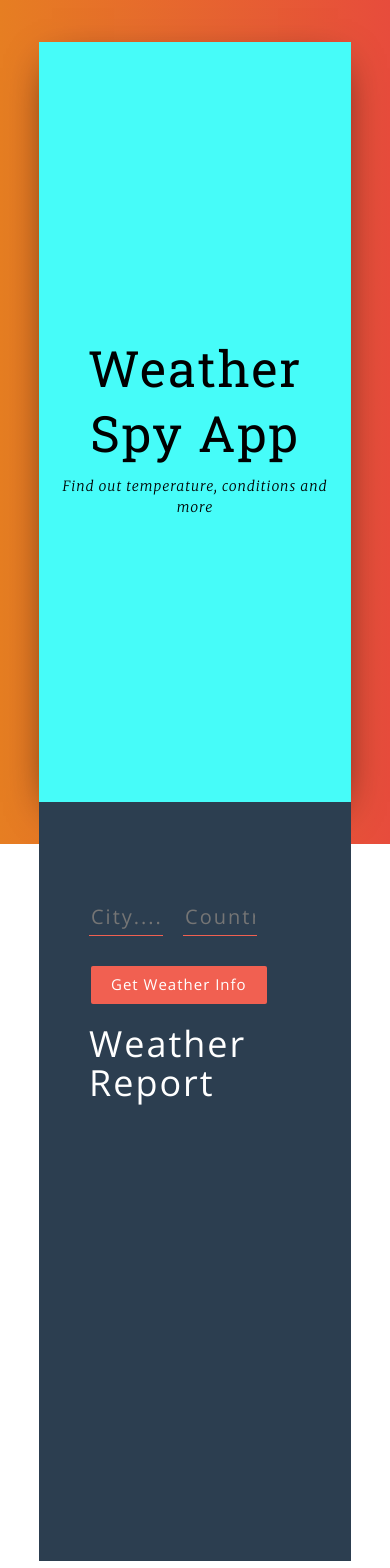
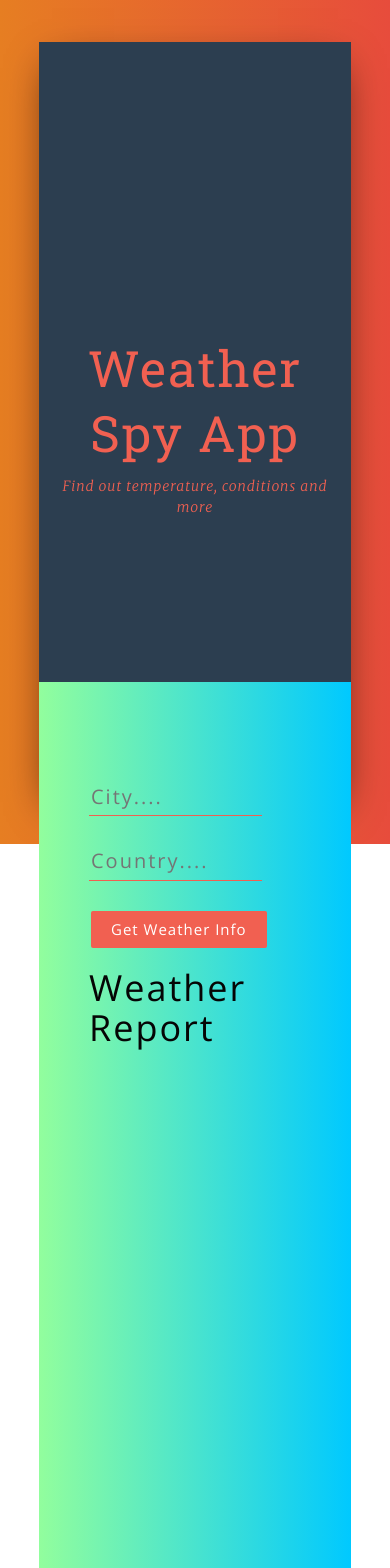
Before and after one commit to unbeatable-abayomi/weather-spy-app, a React (Create React App) app: page / in a window 390 px wide. Shown: the top 1568 px of the page. Built offline with nearby package versions, Linux system fonts and the light colour scheme.

Commit message:
addedMoreResponsivness

```diff
--- a/package.json
+++ b/package.json
@@ -2,7 +2,7 @@
   "name": "my-app",
   "version": "0.1.0",
   "private": true,
-  "homepage": "https://github.com/unbeatable-abayomi/weather-spy-app",
+  "homepage": ".",
   "dependencies": {
     "bootstrap": "^3.3.7",
     "gh-pages": "^2.0.1",
--- a/src/App.css
+++ b/src/App.css
@@ -6,7 +6,7 @@
 
 body {
   font-family: "Open Sans", serif;
-  color: #fff;
+
 }
 
 .wrapper {
@@ -27,7 +27,8 @@ body {
 
 .title-container {
   height: 90vh;
-  background-color:#46FCF9;
+  background-color: #2c3e50;
+  /* background-color:#46FCF9; */
   background-size: cover;
   display: flex;
   align-items: center;
@@ -41,6 +42,7 @@ body {
   letter-spacing: 2px;
   line-height: 1.3;
   font-family: 'Roboto Slab', serif;
+  color: #f16051;
 }
 
 .title-container__subtitle {
@@ -49,10 +51,13 @@ body {
   letter-spacing: 1px;
   line-height: 1.5;
   font-family: "Merriweather", serif;
+  color: #f16051;
 }
 
 .form-container {
-  background-color: #2c3e50;
+  /* background-color: #2c3e50; */
+  /* background-color:#46FCF9; */
+  background-image: linear-gradient(to right, #92fe9d 0%, #00c9ff 100%);
   height: 90vh;
   padding-top: 100px;
   padding-left: 50px;
@@ -64,7 +69,7 @@ input[type="text"] {
   border-bottom: solid 1px #f16051;
   width: 30%;
   padding-bottom: 4px;
-  color: #fff !important;
+  color: rgb(5, 5, 5) !important;
   font-weight: lighter;
   letter-spacing: 2px;
   margin-bottom: 30px;
@@ -100,9 +105,10 @@ button:active {
 }
 
 .weather__info {
-  width: 60%;
+  color:rgb(5, 5, 5);
+  width: 70%;
   font-size: 20px;
-  font-weight: 200;
+  font-weight: bold;
   letter-spacing: 2px;
 }
 
@@ -110,7 +116,9 @@ button:active {
   color: #f16051;
   border-bottom: solid 2px rgba(255,255,255,0.06);
   padding: 20px 0 20px 0;
-  font-weight: 400;
+  /* font-weight: 800; */
+  font-size: 30px;
+  width: 100%;
 }
 
 .weather__key:last-child {
@@ -128,3 +136,30 @@ button:active {
   letter-spacing: 1px;
   font-weight: 200;
 }
+
+@media (max-width: 425px){
+  .first-input{
+    display: block;
+  }
+
+  input[type="text"] {
+    background-color: transparent;
+    border: 0;
+    border-bottom: solid 1px #f16051;
+    width: 70%;
+    padding-bottom: 4px;
+    color: rgb(5, 5, 5) !important;
+    font-weight: lighter;
+    letter-spacing: 2px;
+    margin-bottom: 30px;
+    margin-right: 20px;
+    font-size: 20px;
+}
+.form-container {
+  margin-top: -12rem;
+  background-image: linear-gradient(to right, #92fe9d 0%, #00c9ff 100%);
+  height: 115vh;
+  padding-top: 100px;
+
+}
+}
--- a/src/App.js
+++ b/src/App.js
@@ -19,9 +19,10 @@ class App extends React.Component{
 
   getWeather = async (e) => {
     e.preventDefault();
-    const city = e.target.elements.city.value;
-    const country = e.target.elements.country.value;
-    const api_call = await fetch (`http://api.openweathermap.org/data/2.5/weather?q=${city},${country}&appid=${API_KEY}&units=metric`);
+        const city = e.target.elements.city.value;
+        const country = e.target.elements.country.value;
+        const api_call = await fetch (`https://cors-anywhere.herokuapp.com/https://api.openweathermap.org/data/2.5/weather?q=${city},${country}&appid=${API_KEY}&units=metric`);
+        // const api_call = await fetch (`https://api.openweathermap.org/data/2.5/forecast?q=kano,nigeria&appid=e43c60c1d74b3bccd1b3654eb8db80bd&units=metric`);
     const data = await api_call.json();
     if (city && country) {
       console.log(data);
--- a/src/components/Form.js
+++ b/src/components/Form.js
@@ -6,8 +6,8 @@ const Form =(props)=> {
         return (
             <div>
                <form onSubmit={props.getWeather}>
-               <input type='text'  name="city" placeholder="City...."/>
-                <input type='text'  name="country" placeholder="Country...."/>
+               <input  className="first-input"  type='text'  name="city" placeholder="City...."/>
+                <input className="second-input" type='text'  name="country" placeholder="Country...."/>
 
                 <button>Get Weather Info</button>
                </form>
--- a/src/components/Weather.js
+++ b/src/components/Weather.js
@@ -7,8 +7,8 @@ const Weather =(props)=>{
             <h1>Weather Report</h1>
 
             {props.city && props.country && <p className="weather_key">Loation : {props.city},{props.country}</p>}
-             {props.temperature && <p className="weather_key"> Temapture : {props.temperature}</p>}
-             {props.humidity && <p className="weather_key"> Humidity: {props.humidity}</p>}
+             {props.temperature && <p className="weather_key"> Temperature : {props.temperature}&#8451; </p>}
+             {props.humidity && <p className="weather_key"> Humidity: {props.humidity}&#37;</p>}
             {props.description && <p className="weather_key"> Condition : {props.description}</p>}
                {props.error && <p className="weather_key" >{props.error} </p>}
 
```
